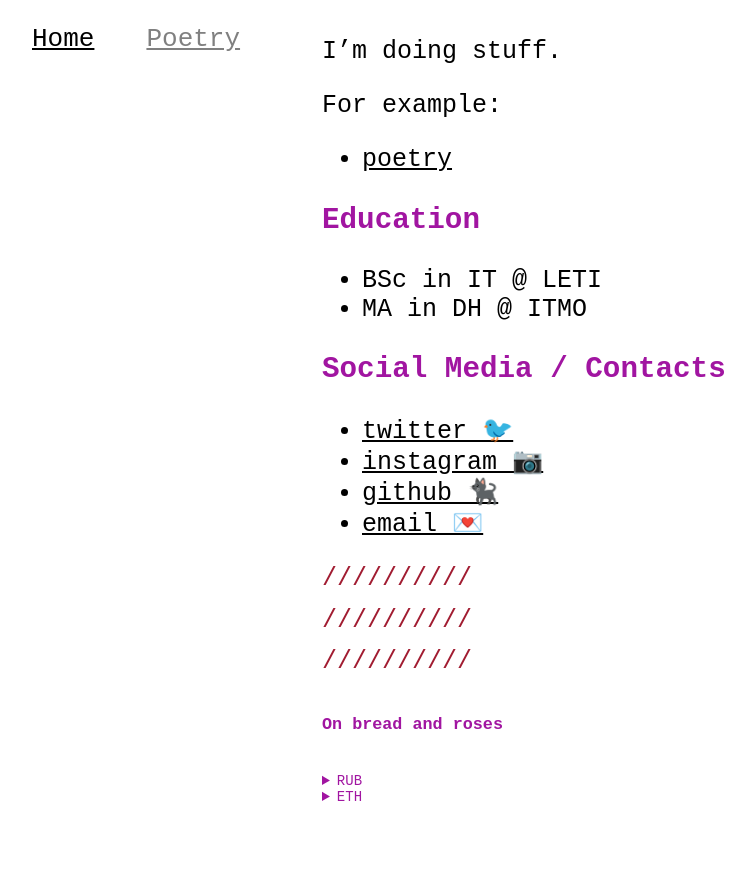
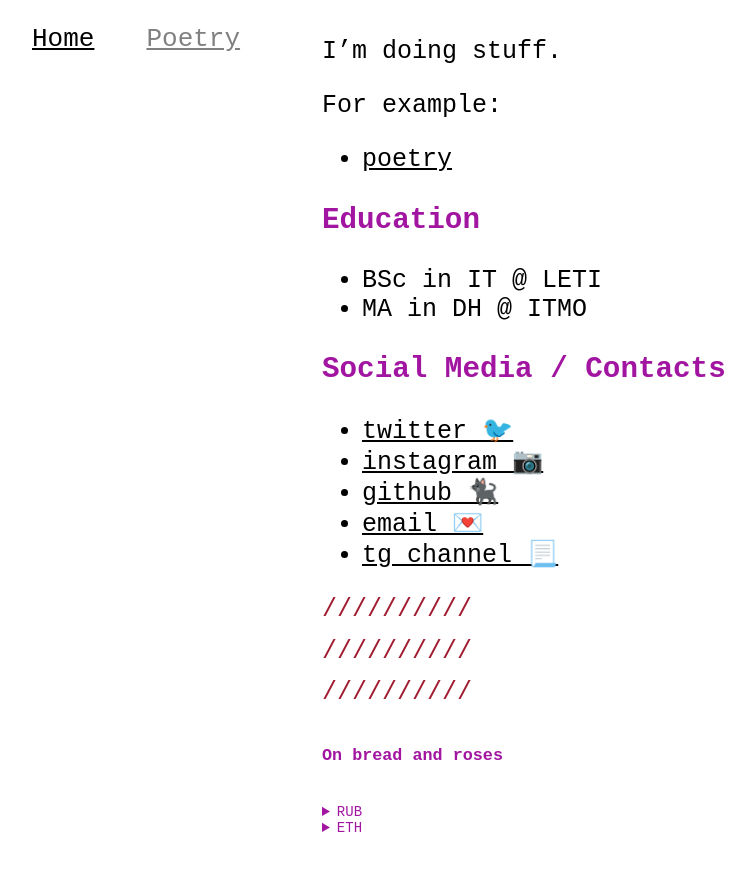
Before and after one commit to 0xA115A1/0xA115A1.github.io, a Jekyll site: the page built from index.markdown, in a window 1280 px wide and 900 px high, scrolled down 139 px. Shown: the top 871 px of the window, without its empty margins (2-757 px from the left). Built offline with Jekyll 4.4.1, drawn with Linux system fonts in a browser that asks for light colours.

Commit message:
Added tg link

```diff
--- a/index.markdown
+++ b/index.markdown
@@ -21,6 +21,7 @@ For example:
 - [instagram 📷](https://instagram.com/{{site.username}})
 - [github 🐈‍⬛](https://github.com/{{site.username}})
 - [email 💌](mailto:{{site.username}}@gmail.com)
+- [tg channel 📃](https://t.me/oxa115a1)
 
 ---
 
```
